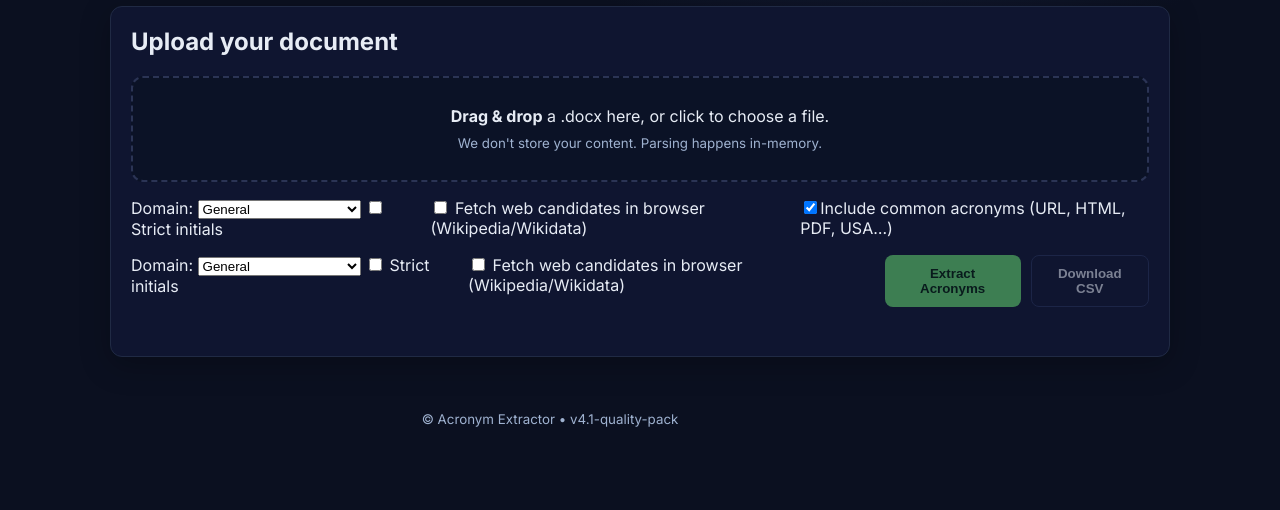
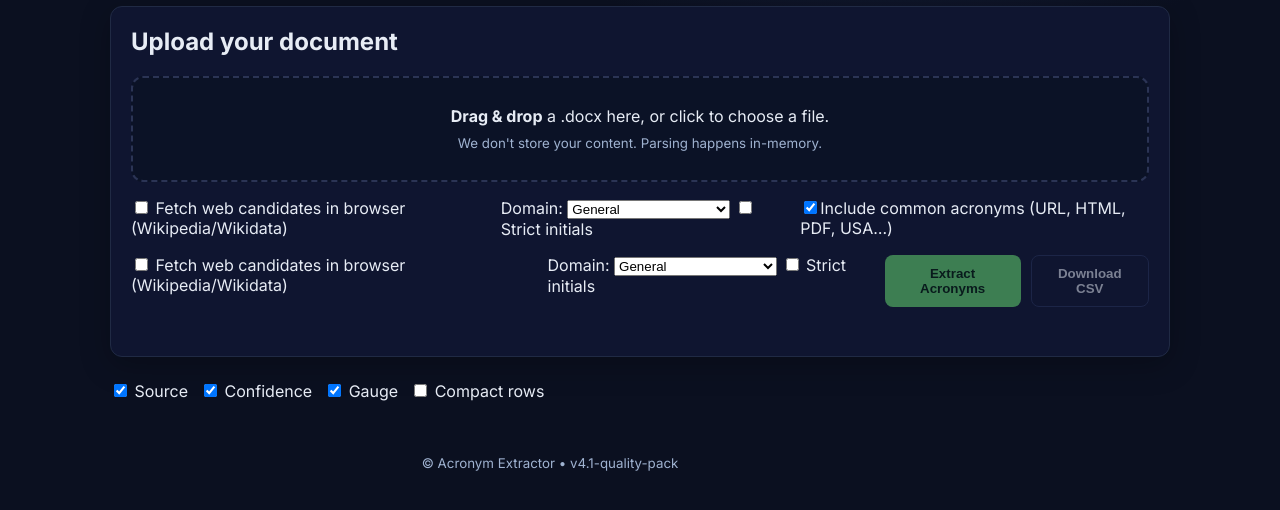
Before and after one commit to georgebick/acronym_buster, a FastAPI app: page / in a window 1280 px wide. Shown: the part 164-674 px from the top of the page. Run offline with FastAPI, Linux system fonts and the light colour scheme.

Commit message:
Add files via upload

```diff
--- a/app/static/style.css
+++ b/app/static/style.css
@@ -74,3 +74,18 @@
 .progress-container { position: relative; height: 10px; background:#eee; border-radius:999px; margin: 10px 0 14px; overflow:hidden; }
 .progress-bar { height:100%; width:0%; background: linear-gradient(90deg,#22c55e,#16a34a); transition: width .2s ease; }
 .progress-text { font-size: 12px; margin-bottom: 6px; color:#555; }
+
+
+/* v4.1.1 responsive table */
+#results { overflow:auto; position: relative; }
+#results table { border-collapse: separate; border-spacing: 0; min-width: 900px; }
+#results th, #results td { white-space: nowrap; }
+#results .term, #results .defn { white-space: normal; }
+#results .pill { white-space: nowrap; }
+#results table thead th { position: sticky; top: 0; background: #fff; z-index: 2; }
+#results table tbody td:first-child,
+#results table thead th:first-child { position: sticky; left: 0; background: #fff; z-index: 1; }
+#results.compact td { padding: 4px 6px; font-size: 0.9rem; }
+.table-controls { display:flex; gap:12px; align-items:center; margin:6px 0 8px; flex-wrap: wrap; }
+.dropzone { cursor: pointer; }
+.file-name { font-size: 12px; color:#555; margin-top:6px; }
--- a/app/templates/index.html
+++ b/app/templates/index.html
@@ -28,6 +28,7 @@
         </div>
       </div>
       <div class="actions">
+        <label class="switch"><input type="checkbox" id="use-client-web" /> <span>Fetch web candidates in browser (Wikipedia/Wikidata)</span></label>
         <div class="row">
           <label>Domain:
             <select id="domain-select">
@@ -40,10 +41,11 @@
           </label>
           <label class="switch"><input type="checkbox" id="strict-initials" /> <span>Strict initials</span></label>
         </div>
-        <label class="switch"><input type="checkbox" id="use-client-web" /> <span>Fetch web candidates in browser (Wikipedia/Wikidata)</span></label>
+
         <label class="switch"><input type="checkbox" id="include-common" checked /><span>Include common acronyms (URL, HTML, PDF, USA…)</span></label>
       </div>
       <div class="actions">
+        <label class="switch"><input type="checkbox" id="use-client-web" /> <span>Fetch web candidates in browser (Wikipedia/Wikidata)</span></label>
         <div class="row">
           <label>Domain:
             <select id="domain-select">
@@ -56,7 +58,7 @@
           </label>
           <label class="switch"><input type="checkbox" id="strict-initials" /> <span>Strict initials</span></label>
         </div>
-        <label class="switch"><input type="checkbox" id="use-client-web" /> <span>Fetch web candidates in browser (Wikipedia/Wikidata)</span></label>
+
         <button id="extract-btn" disabled>Extract Acronyms</button>
         <button id="download-csv" disabled class="secondary">Download CSV</button>
       </div>
@@ -65,6 +67,14 @@
     </section>
 
     <div class="progress-container hidden"><div class="progress-bar"></div><div class="progress-text">Preparing…</div><button type="button" id="cancel-btn" class="btn btn-link">Cancel</button></div>
+
+      <div class="table-controls">
+        <label><input type="checkbox" id="col-toggle-source" checked /> Source</label>
+        <label><input type="checkbox" id="col-toggle-confidence" checked /> Confidence</label>
+        <label><input type="checkbox" id="col-toggle-gauge" checked /> Gauge</label>
+        <label><input type="checkbox" id="compact-rows" /> Compact rows</label>
+      </div>
+
       <section id="results" class="card hidden">
       <div id="summary" class="summary-box"></div>
       <div class="table-head">
@@ -396,6 +406,50 @@
       return out;
     }
 
+
+  function onRefineClick(e){
+    const b = e.target.closest('.refine-btn'); if (!b) return;
+    const tr = e.target.closest('tr'); if (!tr) return;
+    const idx = parseInt(tr.dataset.index,10);
+    const term = tr.querySelector('.term')?.textContent?.trim();
+    const hint = prompt(`Refine web search for ${term} (e.g., "computing", "law", "EU"):`);
+    if (!hint) return;
+    fetch(`/enrich?term=${encodeURIComponent(term)}&keyword=${encodeURIComponent(hint)}`)
+      .then(r=>r.json()).then(js=>{
+        const cands = (js && js.candidates) || [];
+        if (cands.length){
+          const sel = tr.querySelector('.cand-select');
+          const opts = cands.map((c,ci)=>`<option value="${ci}">${(c.definition||'').replace(/</g,'&lt;')} — [${c.source}] ${(c.confidence||0).toFixed(2)}</option>`).join('');
+          if (sel) sel.innerHTML = opts; else tr.querySelector('.picker').innerHTML = `<select class="cand-select">${opts}</select>`;
+          tr.querySelector('.defn').textContent = cands[0].definition || '';
+          tr.querySelector('.conf').textContent = Number(cands[0].confidence||0).toFixed(2);
+          const fill = tr.querySelector('.gauge .fill'); if (fill) fill.style.width = `${Math.round((cands[0].confidence||0)*100)}%`;
+          tr.querySelector('.src').innerHTML = `<span class="pill pill-web">${cands[0].source}</span>`;
+        } else {
+          alert('No candidates found for that hint.');
+        }
+      }).catch(()=>alert('Refine failed.'));
+  }
+  document.addEventListener('click', onRefineClick);
+
+  // Column toggles & compact mode
+  function applyTableToggles(){
+    const t = document.querySelector('#results table'); if (!t) return;
+    const showSrc = document.getElementById('col-toggle-source').checked;
+    const showConf = document.getElementById('col-toggle-confidence').checked;
+    const showGauge = document.getElementById('col-toggle-gauge').checked;
+    t.querySelectorAll('th.src, td.src').forEach(el=>el.style.display = showSrc? 'table-cell':'none');
+    t.querySelectorAll('th.conf, td.conf').forEach(el=>el.style.display = showConf? 'table-cell':'none');
+    t.querySelectorAll('th.gauge, td.gauge').forEach(el=>el.style.display = showGauge? 'table-cell':'none');
+    document.querySelector('#results').classList.toggle('compact', document.getElementById('compact-rows').checked);
+  }
+  ['col-toggle-source','col-toggle-confidence','col-toggle-gauge','compact-rows'].forEach(id=>{
+    const el = document.getElementById(id);
+    if (el) el.addEventListener('change', applyTableToggles);
+  });
+  // Call after rendering
+  const _oldRenderResults = renderResults;
+  renderResults = function(data){ _oldRenderResults(data); applyTableToggles(); };
 </script>
 </body>
 </html>
```
